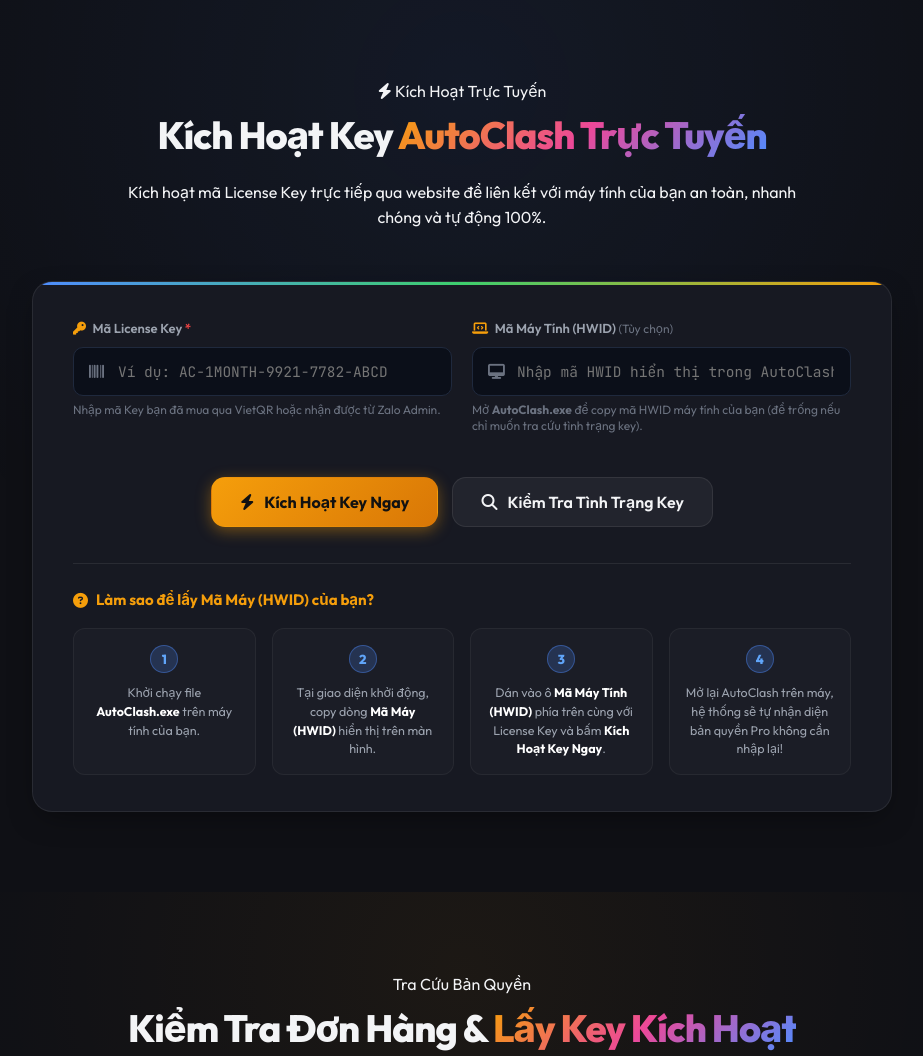
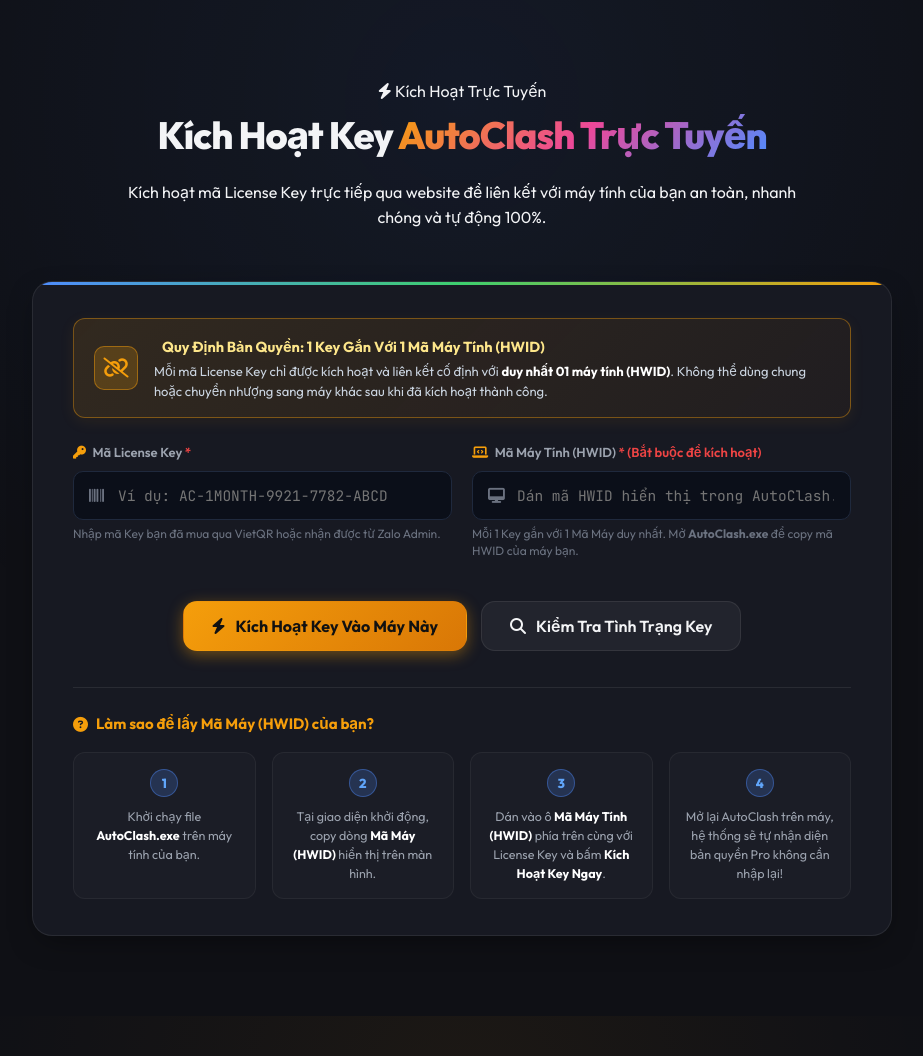
Before and after one commit to nguyenduyhoen-bot/auto-clash-updet, a PHP site: page / in a window 1280 px wide. Shown: the part 1808-2864 px from the top of the page, without its empty margins (178-1101 px from the left). Run offline with PHP 8.4, Linux system fonts and the light colour scheme; data comes from the database, SQL or seed files in the repository; some libraries are stand-ins or nearby versions.

Commit message:
Thuc thi nghiem ngat quy dinh 1 Key gan voi 1 Ma May Tinh HWID

```diff
--- a/assets/css/style.css
+++ b/assets/css/style.css
@@ -1821,6 +1821,54 @@ body {
   right: 0;
   height: 3px;
   background: linear-gradient(90deg, #4f8cff, #3ecf6e, #f59e0b);
+}
+
+/* HWID 1:1 Binding Rule Banner */
+.hwid-rule-banner {
+  background: linear-gradient(135deg, rgba(245, 158, 11, 0.12), rgba(217, 119, 6, 0.05));
+  border: 1px solid rgba(245, 158, 11, 0.4);
+  border-radius: 12px;
+  padding: 16px 20px;
+  display: flex;
+  align-items: center;
+  gap: 16px;
+  margin-bottom: 24px;
+  box-shadow: 0 4px 15px rgba(245, 158, 11, 0.08);
+}
+
+.hwid-rule-banner .rule-icon {
+  width: 44px;
+  height: 44px;
+  border-radius: 10px;
+  background: rgba(245, 158, 11, 0.2);
+  border: 1px solid rgba(245, 158, 11, 0.45);
+  color: #f59e0b;
+  display: flex;
+  align-items: center;
+  justify-content: center;
+  font-size: 20px;
+  flex-shrink: 0;
+}
+
+.hwid-rule-banner .rule-content h4 {
+  font-size: 14.5px;
+  font-weight: 700;
+  color: #fde68a;
+  margin-bottom: 4px;
+  display: flex;
+  align-items: center;
+  gap: 8px;
+}
+
+.hwid-rule-banner .rule-content p {
+  font-size: 13px;
+  color: #cbd5e1;
+  margin: 0;
+  line-height: 1.5;
+}
+
+.hwid-rule-banner .rule-content strong {
+  color: #fff;
 }
 
 .activate-grid {
--- a/assets/js/app.js
+++ b/assets/js/app.js
@@ -263,11 +263,12 @@ document.addEventListener('DOMContentLoaded', () => {
 
             if (!key) {
                 showToast('Vui lòng nhập mã License Key!', 'error');
+                if (activateKey) activateKey.focus();
                 return;
             }
 
             if (!hwid) {
-                showToast('Vui lòng nhập Mã máy (HWID) từ AutoClash.exe để kích hoạt!', 'error');
+                showToast('Mỗi 1 Key gắn với 1 Mã Máy Tính (HWID)! Vui lòng dán mã HWID từ AutoClash.exe để kích hoạt.', 'error');
                 if (activateHwid) activateHwid.focus();
                 return;
             }
@@ -310,7 +311,8 @@ document.addEventListener('DOMContentLoaded', () => {
                 headers: { 'Content-Type': 'application/json' },
                 body: JSON.stringify({
                     license_key: key,
-                    hwid: hwid
+                    hwid: hwid,
+                    action: isCheckOnly ? 'info' : 'activate'
                 })
             });
 
@@ -318,15 +320,15 @@ document.addEventListener('DOMContentLoaded', () => {
 
             if (data.success) {
                 if (data.status === 'active') {
-                    // Kích hoạt thành công
+                    // Kích hoạt thành công vào đúng 1 máy
                     showToast('Kích hoạt Key bản quyền thành công!', 'success');
                     activateResult.innerHTML = `
                         <div class="act-card act-success">
                             <div class="act-header">
                                 <div class="act-icon"><i class="fa-solid fa-circle-check"></i></div>
                                 <div>
-                                    <h4 class="act-title">🎉 KÍCH HOẠT THÀNH CÔNG!</h4>
-                                    <p class="act-subtitle">Bản quyền của bạn đã được liên kết với máy tính.</p>
+                                    <h4 class="act-title">🎉 KÍCH HOẠT THÀNH CÔNG (1 KEY / 1 MÁY)!</h4>
+                                    <p class="act-subtitle">Mã Key này đã được gắn cố định với Mã Máy Tính (HWID) của bạn.</p>
                                 </div>
                                 <span class="act-badge badge-active"><i class="fa-solid fa-shield-halved"></i> ĐANG HOẠT ĐỘNG</span>
                             </div>
@@ -340,8 +342,8 @@ document.addEventListener('DOMContentLoaded', () => {
                                     <span class="act-val plan-val">${data.plan_name}</span>
                                 </div>
                                 <div class="act-row">
-                                    <span class="act-label">Mã máy (HWID):</span>
-                                    <span class="act-val code-val">${data.hwid}</span>
+                                    <span class="act-label">Mã máy đã gắn (HWID):</span>
+                                    <span class="act-val code-val" style="color: #34d399;">${data.hwid}</span>
                                 </div>
                                 <div class="act-row">
                                     <span class="act-label">Hạn sử dụng:</span>
@@ -350,19 +352,19 @@ document.addEventListener('DOMContentLoaded', () => {
                             </div>
                             <div class="act-footer">
                                 <i class="fa-solid fa-circle-info"></i>
-                                <span>Bây giờ bạn chỉ cần mở <strong>AutoClash.exe</strong> trên máy tính để bắt đầu cày cuốc tự động ngay!</span>
+                                <span>Key đã liên kết xong! Khởi động <strong>AutoClash.exe</strong> trên máy tính này để bắt đầu auto ngay.</span>
                             </div>
                         </div>
                     `;
                 } else if (data.status === 'available') {
                     // Key còn trống, hợp lệ
-                    showToast('Key hợp lệ và sẵn sàng kích hoạt!', 'success');
+                    showToast('Key hợp lệ và sẵn sàng liên kết với máy tính!', 'success');
                     activateResult.innerHTML = `
                         <div class="act-card act-available">
                             <div class="act-header">
                                 <div class="act-icon" style="color: #3b82f6;"><i class="fa-solid fa-circle-info"></i></div>
                                 <div>
-                                    <h4 class="act-title">MÃ KEY HỢP LỆ & SẴN SÀNG</h4>
+                                    <h4 class="act-title">MÃ KEY HỢP LỆ & SẴN SÀNG KÍCH HOẠT</h4>
                                     <p class="act-subtitle">${data.message}</p>
                                 </div>
                                 <span class="act-badge badge-avail"><i class="fa-solid fa-box-open"></i> CHƯA SỬ DỤNG</span>
@@ -383,7 +385,7 @@ document.addEventListener('DOMContentLoaded', () => {
                             </div>
                             <div class="act-footer" style="background: rgba(59, 130, 246, 0.1); border-color: rgba(59, 130, 246, 0.3);">
                                 <i class="fa-solid fa-arrow-up"></i>
-                                <span>Hãy nhập thêm <strong>Mã Máy (HWID)</strong> ở ô phía trên rồi bấm <strong>Kích Hoạt Key Ngay</strong> để hoàn tất!</span>
+                                <span>Để kích hoạt, hãy dán <strong>Mã Máy Tính (HWID)</strong> ở ô phía trên rồi bấm <strong>Kích Hoạt Key Vào Máy Này</strong>!</span>
                             </div>
                         </div>
                     `;
@@ -394,10 +396,10 @@ document.addEventListener('DOMContentLoaded', () => {
                             <div class="act-header">
                                 <div class="act-icon"><i class="fa-solid fa-circle-info"></i></div>
                                 <div>
-                                    <h4 class="act-title">THÔNG TIN BẢN QUYỀN</h4>
+                                    <h4 class="act-title">THÔNG TIN BẢN QUYỀN ĐÃ KÍCH HOẠT</h4>
                                     <p class="act-subtitle">${data.message}</p>
                                 </div>
-                                <span class="act-badge badge-used">${data.status === 'used' ? 'ĐÃ KÍCH HOẠT' : 'HẾT HẠN'}</span>
+                                <span class="act-badge badge-used">${data.status === 'used' ? 'ĐÃ GẮN VỚI MÁY' : 'HẾT HẠN'}</span>
                             </div>
                             <div class="act-body">
                                 <div class="act-row">
@@ -410,7 +412,7 @@ document.addEventListener('DOMContentLoaded', () => {
                                 </div>
                                 ${data.user_device_id ? `
                                 <div class="act-row">
-                                    <span class="act-label">Mã máy (HWID):</span>
+                                    <span class="act-label">Mã máy đã gắn (HWID):</span>
                                     <span class="act-val code-val">${data.user_device_id}</span>
                                 </div>` : ''}
                                 ${data.expires_at ? `
@@ -423,15 +425,18 @@ document.addEventListener('DOMContentLoaded', () => {
                     `;
                 }
             } else {
-                showToast(data.message || 'Kích hoạt thất bại!', 'error');
+                showToast(data.message || 'Xác thực thất bại!', 'error');
                 activateResult.innerHTML = `
                     <div class="act-card act-error">
                         <div class="act-header">
-                            <div class="act-icon"><i class="fa-solid fa-circle-xmark"></i></div>
+                            <div class="act-icon"><i class="fa-solid fa-triangle-exclamation"></i></div>
                             <div>
-                                <h4 class="act-title">XÁC THỰC THẤT BẠI</h4>
+                                <h4 class="act-title">KHÔNG THỂ KÍCH HOẠT</h4>
                                 <p class="act-subtitle">${data.message || 'Mã Key không hợp lệ hoặc đã xảy ra lỗi.'}</p>
                             </div>
+                        </div>
+                        <div class="act-body" style="font-size: 13.5px; color: var(--text-sub); line-height: 1.5;">
+                            <p><i class="fa-solid fa-circle-exclamation" style="color: #ef4444;"></i> Lưu ý: <strong>Mỗi 1 Key chỉ gắn với 1 Mã Máy Tính (HWID) duy nhất</strong>. Nếu bạn vừa thay đổi phần cứng hoặc cài lại Windows, vui lòng liên hệ Admin qua Zalo để được hỗ trợ chuyển máy.</p>
                         </div>
                     </div>
                 `;
--- a/index.php
+++ b/index.php
@@ -192,6 +192,15 @@ $plans        = getPlans();
         </div>
 
         <div class="activate-box">
+          <!-- Quy định 1 Key = 1 Máy (HWID) -->
+          <div class="hwid-rule-banner">
+            <div class="rule-icon"><i class="fa-solid fa-link-slash"></i></div>
+            <div class="rule-content">
+              <h4><i class="fa-solid fa-shield-check"></i> Quy Định Bản Quyền: 1 Key Gắn Với 1 Mã Máy Tính (HWID)</h4>
+              <p>Mỗi mã License Key chỉ được kích hoạt và liên kết cố định với <strong>duy nhất 01 máy tính (HWID)</strong>. Không thể dùng chung hoặc chuyển nhượng sang máy khác sau khi đã kích hoạt thành công.</p>
+            </div>
+          </div>
+
           <form id="activateForm" class="activate-form">
             <div class="activate-grid">
               <div class="form-group">
@@ -204,18 +213,18 @@ $plans        = getPlans();
               </div>
 
               <div class="form-group">
-                <label for="activateHwid"><i class="fa-solid fa-laptop-code"></i> Mã Máy Tính (HWID) <span class="opt">(Tùy chọn)</span></label>
+                <label for="activateHwid"><i class="fa-solid fa-laptop-code"></i> Mã Máy Tính (HWID) <span class="req">* (Bắt buộc để kích hoạt)</span></label>
                 <div class="input-with-icon">
                   <i class="fa-solid fa-desktop"></i>
-                  <input type="text" id="activateHwid" placeholder="Nhập mã HWID hiển thị trong AutoClash.exe..." autocomplete="off">
+                  <input type="text" id="activateHwid" placeholder="Dán mã HWID hiển thị trong AutoClash.exe..." autocomplete="off">
                 </div>
-                <small class="field-hint">Mở <strong>AutoClash.exe</strong> để copy mã HWID máy tính của bạn (để trống nếu chỉ muốn tra cứu tình trạng key).</small>
+                <small class="field-hint">Mỗi 1 Key gắn với 1 Mã Máy duy nhất. Mở <strong>AutoClash.exe</strong> để copy mã HWID của máy bạn.</small>
               </div>
             </div>
 
             <div class="activate-actions">
               <button type="submit" class="btn btn-glow btn-lg" id="btnActivateKey">
-                <i class="fa-solid fa-bolt"></i> Kích Hoạt Key Ngay
+                <i class="fa-solid fa-bolt"></i> Kích Hoạt Key Vào Máy Này
               </button>
               <button type="button" class="btn btn-outline btn-lg" id="btnCheckKeyStatus">
                 <i class="fa-solid fa-magnifying-glass"></i> Kiểm Tra Tình Trạng Key
```
Also changed, not shown: admin/keys.php (+40 -13 lines), api/activate_key.php (+21 -8 lines).
